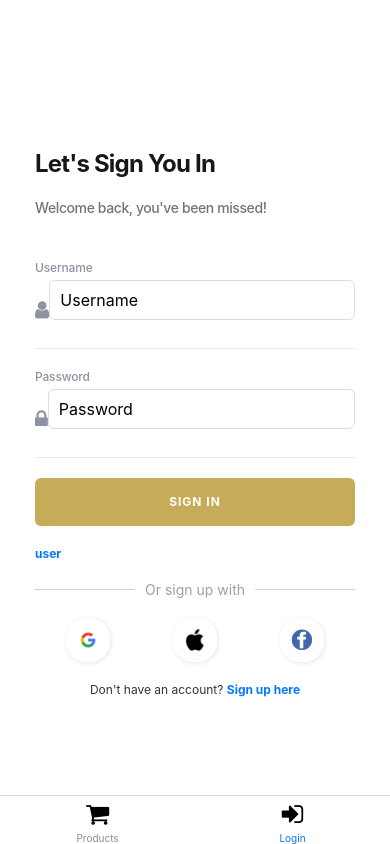
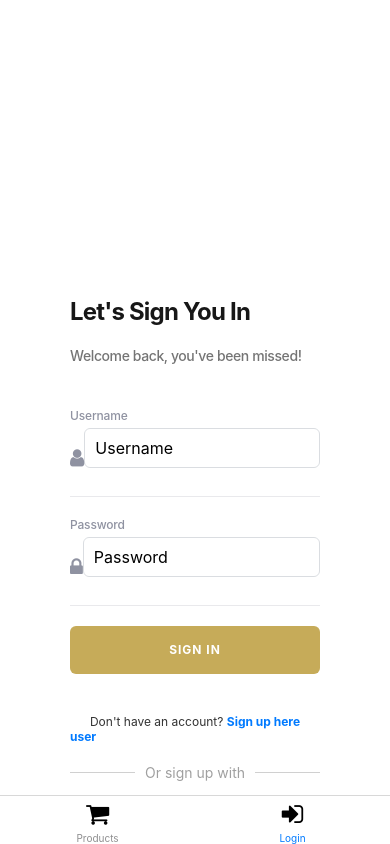
Before and after one commit to leoleo1222/ReactShoppingApp, a React Native app in the folder AwesomeProject/: screen /Login in a window 390 px wide. Built offline with nearby package versions, Linux system fonts and the light colour scheme; no server answers.

Commit message:
solved: not showing "sign up here"

```diff
--- a/AwesomeProject/screens/LoginScreen.js
+++ b/AwesomeProject/screens/LoginScreen.js
@@ -2,6 +2,7 @@ import React, { Fragment, useState, useCallback } from "react";
 import MaterialCommunityIcons from "react-native-vector-icons/MaterialCommunityIcons";
 import {
   SafeAreaView,
+  ScrollView,
   StyleSheet,
   View,
   Text,
@@ -152,6 +153,7 @@ export default function LoginScreen({ navigation }) {
 
   return (
     <SafeAreaView style={styles.safeArea}>
+      <ScrollView contentContainerStyle={styles.container}>
       <StatusBar barStyle="light-content" backgroundColor="#FFFFFF" />
 
       <View style={styles.container}>
@@ -222,6 +224,13 @@ export default function LoginScreen({ navigation }) {
         <TouchableOpacity onPress={() => {
           setRole(role == 'user' ? 'admin' : 'user');
         }}>
+
+<View style={styles.registerTextContainer}>
+          <Text style={styles.registerText}>Don't have an account? </Text>
+          <TouchableOpacity onPress={toggleRegistrationModal}>
+            <Text style={styles.registerButtonText}>Sign up here</Text>
+          </TouchableOpacity>
+        </View>
           <Text style={styles.registerButtonText}>{role}</Text>
         </TouchableOpacity>
         {register ? (
@@ -273,12 +282,7 @@ export default function LoginScreen({ navigation }) {
           </TouchableOpacity>
         </View>
 
-        <View style={styles.registerTextContainer}>
-          <Text style={styles.registerText}>Don't have an account? </Text>
-          <TouchableOpacity onPress={toggleRegistrationModal}>
-            <Text style={styles.registerButtonText}>Sign up here</Text>
-          </TouchableOpacity>
-        </View>
+
         <Modal
           animationType="slide"
           transparent={true}
@@ -354,6 +358,7 @@ export default function LoginScreen({ navigation }) {
           </View>
         </Modal>
       </View>
+    </ScrollView>
     </SafeAreaView>
   );
 }
```
